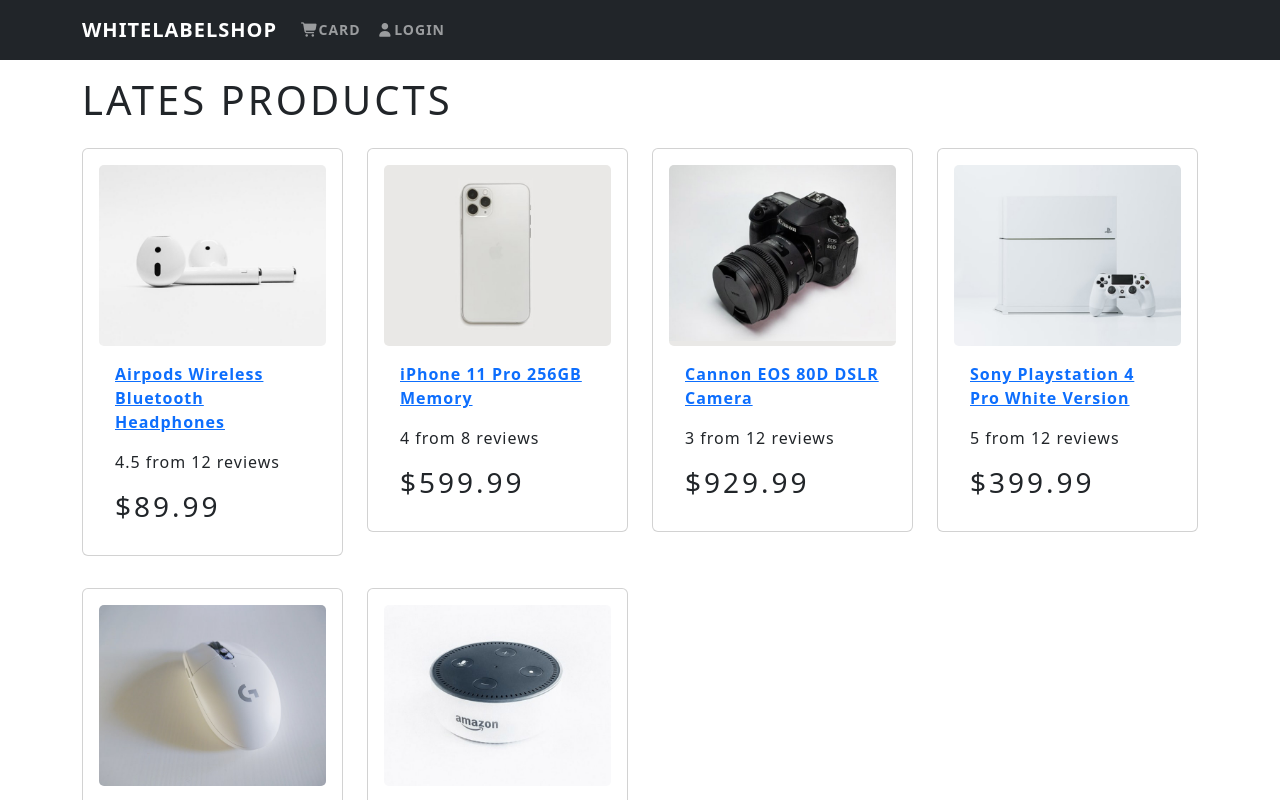
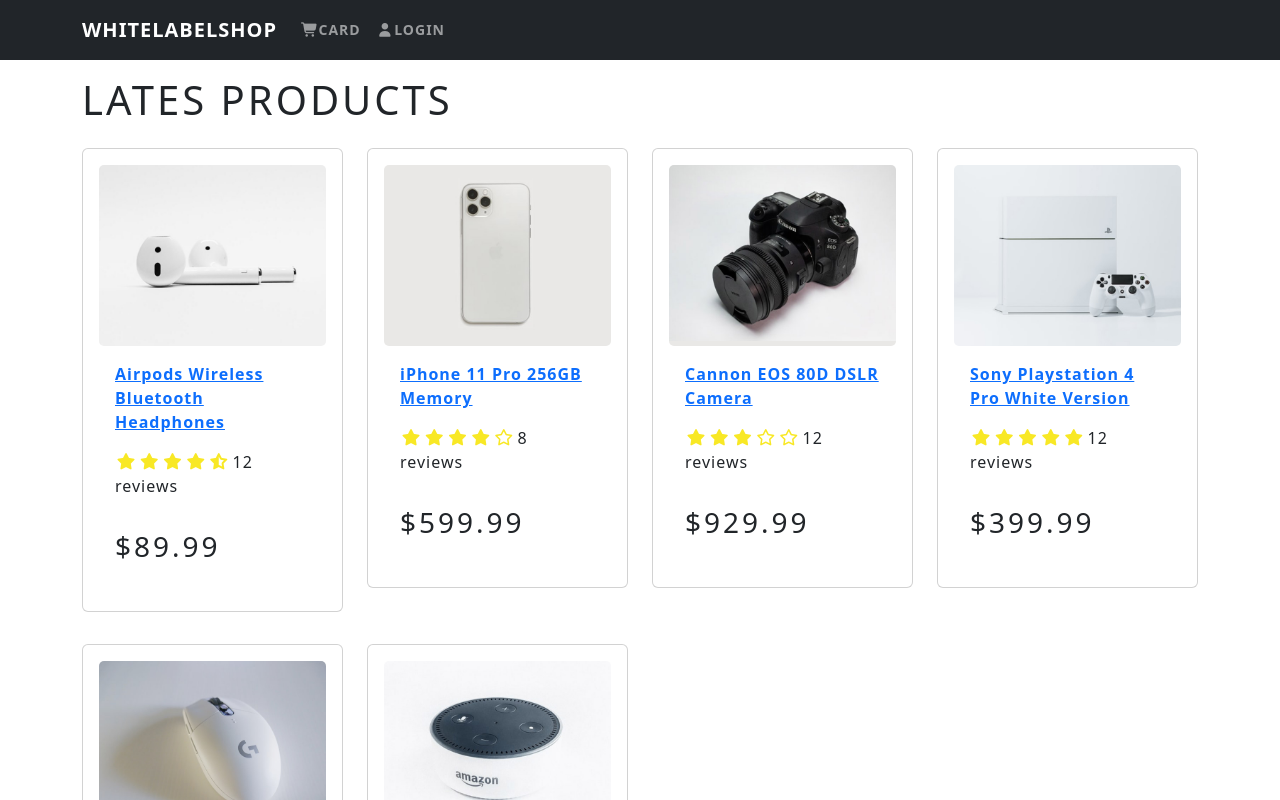
Before and after one commit to KyriakosVerveridis/-Django-React-E--commerce-, a React (Create React App) app in the folder frontend/: page / in a window 1280 px wide. Shown: the top 800 px of the page. Built offline with nearby package versions, Linux system fonts and the light colour scheme.

Commit message:
Rating Component

```diff
--- a/frontend/src/components/Product.js
+++ b/frontend/src/components/Product.js
@@ -1,5 +1,6 @@
 import React from 'react'
 import { Card } from 'react-bootstrap'
+import Rating from './Rating';
 
 function Product({ product }) {
     return (
@@ -17,7 +18,7 @@
 
                 <Card.Text as="div">
                         <div className="my-3">
-                            {product.rating} from {product.numReviews} reviews
+                            <Rating value={product.rating} text={`${product.numReviews} reviews`} color={"#f8e825"} />
                         </div>
                 </Card.Text>
 
--- /dev/null
+++ b/frontend/src/components/Rating.js
@@ -0,0 +1,66 @@
+import React from 'react'
+
+function Rating({ value, text, color }) {
+    return (
+        <div className="rating">
+            <span>
+                <i style={{color}} className={
+                    value >= 1
+                        ? "fas fa-star"
+                        : value >= 0.5
+                            ? "fas fa-star-half-alt"
+                            : "far fa-star"
+                }>
+                </i>
+            </span>
+
+            <span>
+                <i style={{color}} className={
+                    value >= 2
+                        ? "fas fa-star"
+                        : value >= 1.5
+                            ? "fas fa-star-half-alt"
+                            : "far fa-star"
+                }>
+                </i>
+            </span>
+
+            <span>
+                <i style={{color}} className={
+                    value >= 3
+                        ? "fas fa-star"
+                        : value >= 2.5
+                            ? "fas fa-star-half-alt"
+                            : "far fa-star"
+                }>
+                </i>
+            </span>
+
+            <span>
+                <i style={{color}} className={
+                    value >= 4
+                        ? "fas fa-star"
+                        : value >= 3.5
+                            ? "fas fa-star-half-alt"
+                            : "far fa-star"
+                }>
+                </i>
+            </span>
+
+            <span>
+                <i style={{color}} className={
+                    value >= 5
+                        ? "fas fa-star"
+                        : value >= 4.5
+                            ? "fas fa-star-half-alt"
+                            : "far fa-star"
+                }>
+                </i>
+            </span>
+
+            <span>{text && text}</span>
+        </div>
+    )
+}
+
+export default Rating
--- a/frontend/src/index.css
+++ b/frontend/src/index.css
@@ -1,3 +1,11 @@
 main{
   min-height: 80vh;
 }
+
+h3 {
+  padding: 1rem 0;
+}
+
+.rating span{
+  margin: 0.1rem;
+}
```
